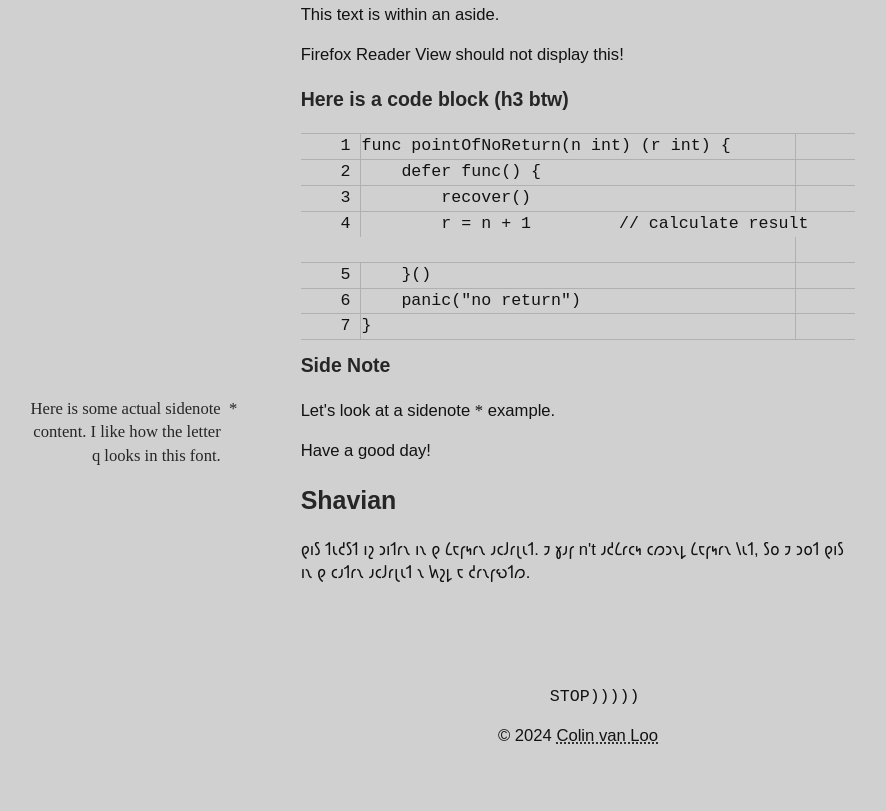
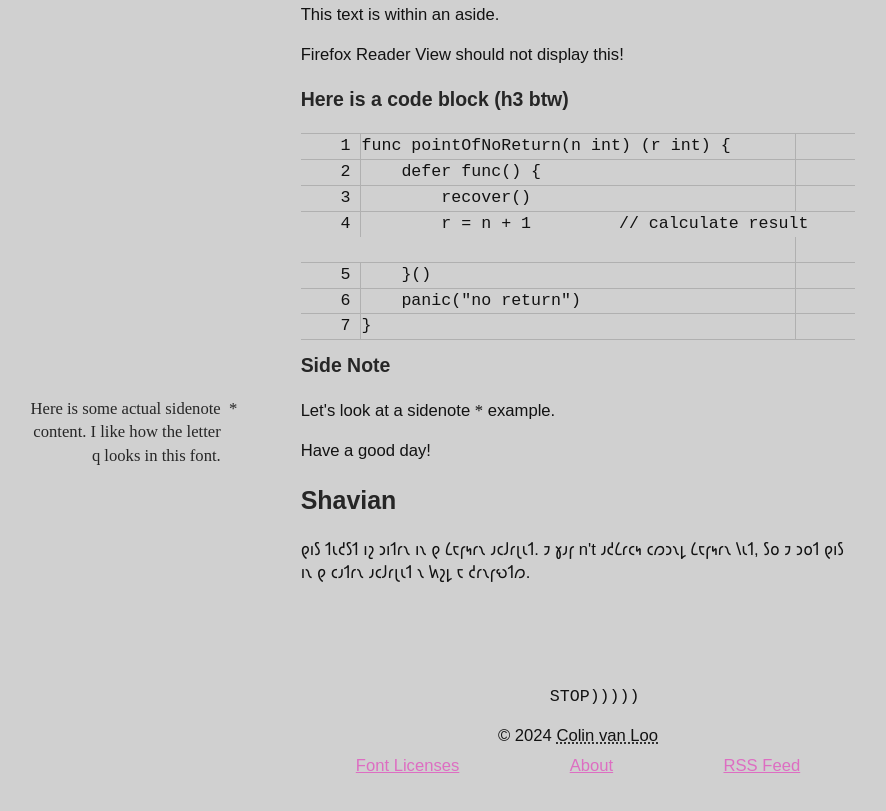
Before and after one commit to cvanloo/blog.vanloo.ch-proto2, a plain HTML site: page entry.html in a window 1280 px wide. Shown: the part 1041-1852 px from the top of the page, without its empty margins (62-948 px from the left). Before the commit the page ends 1822 px from the top, so only its background shows below. Drawn offline with Linux system fonts and the light colour scheme; a web font is replaced by a local one.

Commit message:
link to credits in footer

```diff
--- a/entry.html
+++ b/entry.html
@@ -158,6 +158,11 @@
 			<!-- &#x1f12f; -->
 			<!-- &#127279; -->
 			<address>&copy; 2024 <a href="mailto:janet -e &quot;(print (string/from-bytes ;(map (fn [c] (if (<= 97 c 122) (+ 97 (mod (+ c -97 13) 26)) c)) \&quot;pbagnpg+rknzcyr-ragel-cbfg@inaybb.pu\&quot;)))&quot;">Colin van Loo</a></address>
+			<span class="credits">
+				<a href="/about.html#credits">Font Licenses</a>
+				<a href="/about.html">About</a>
+				<a href="/rss">RSS Feed</a>
+			</span class="credits">
 		</footer>
 		<script>
 			function calculateProgress() {
--- a/styles.css
+++ b/styles.css
@@ -506,6 +506,15 @@ footer {
 	padding: 2em;
 }
 
+footer span.credits {
+	margin-top: .4em;
+	display: flex;
+}
+
+footer span.credits a {
+	flex-grow: 1;
+}
+
 #eof {
 	width: 100%;
 	text-align: center;
```
